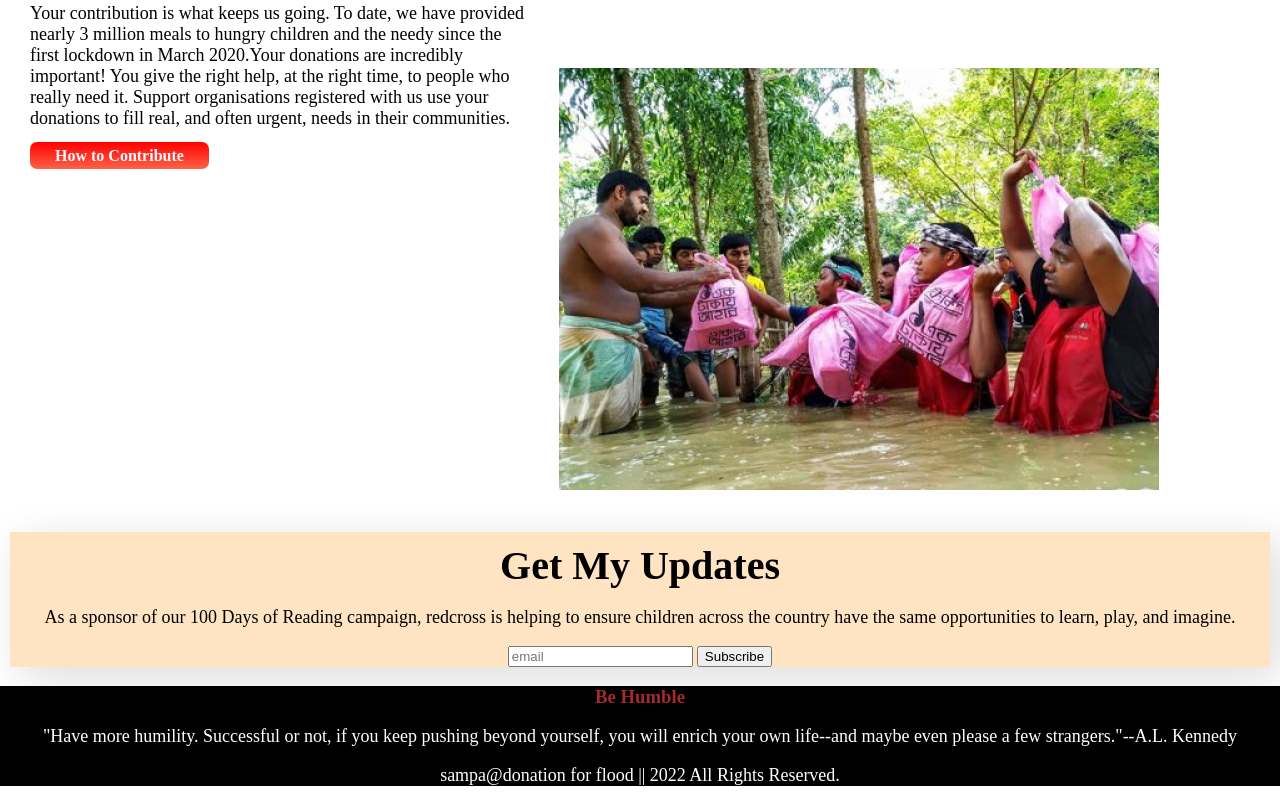
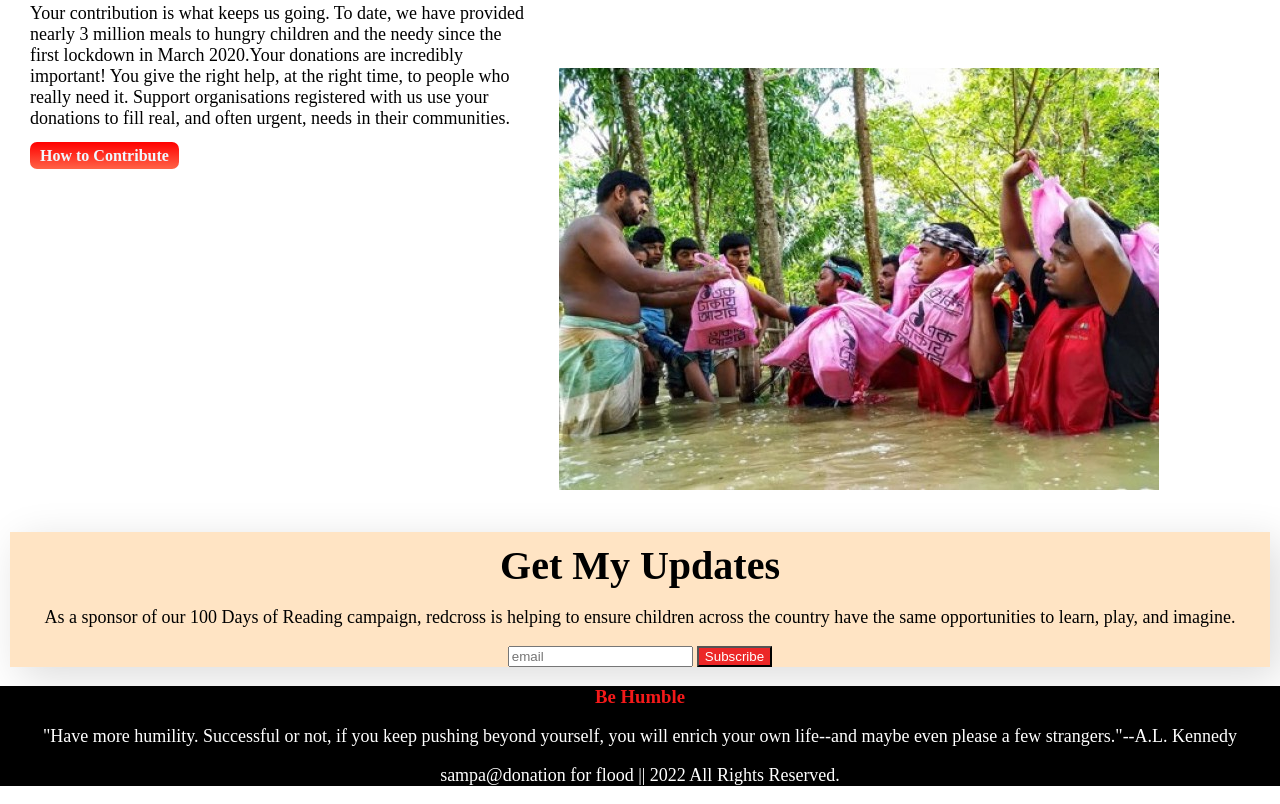
Before and after one commit to samtero/donate-today, a plain HTML site: page index.html in a window 1280 px wide. Shown: the part 1276-2080 px from the top of the page. Drawn offline with Linux system fonts and the light colour scheme; a web font is replaced by a local one.

Commit message:
final commit

```diff
--- a/index.html
+++ b/index.html
@@ -35,17 +35,12 @@
             <div class="box">500tk</div>
             <div class="box">1000tk</div>
             <div class="box">5000tk</div>
-
-
         </div>
         <div class="amount">
             <p> <u>Other Amount(Taka)</u></p>
         </div>
-
-
         <a class="link-button" target="_blank" href="redcross.com">Donate Now</a>
     </section>
-
     <section id="first">
         <h2>Our Donate Plan</h2>
         <p>DONATE TODAY AND YOUR SUPPORT WILL HELP MORE PEOPLE LIKE HAYDELY TO THRIVE, YOUR LITTLE HELP CAN SAVE A
@@ -91,12 +86,8 @@
             <p>As a sponsor of our 100 Days of Reading campaign, redcross is helping to ensure children across
                 the country have the same opportunities to learn, play, and imagine.</p>
             <input type="text" placeholder="email">
-            <button>Subscribe</button>
-
-
+            <button class="register">Subscribe</button>
         </div>
-
-
         </div>
     </section>
 </body>
--- a/style.css
+++ b/style.css
@@ -31,24 +31,21 @@ h2 {
 }
 
 h3 {
-    color: brown;
+    color: rgb(244, 25, 25);
 }
 
 p {
     font-size: 18px;
     line-height: normal;
-
-
 }
 
 .link-button {
     text-decoration: none;
-    padding: 5px 25px;
+    padding: 5px 10px;
     border-radius: 7px;
     background-image: linear-gradient(red, tomato);
     color: aliceblue;
     font-weight: 700;
-
 }
 
 .second-section {
@@ -84,7 +81,6 @@ p {
 
 .amount {
     color: gray;
-
 }
 
 .donation {
@@ -93,7 +89,6 @@ p {
 
 #first {
     text-align: center;
-
 }
 
 .green {
@@ -136,13 +131,17 @@ p {
 
 .second-para {
     box-sizing: border-box;
-    width: 10px 30px;
     background-color: bisque;
     margin: 10px;
-
     text-align: center;
     box-shadow: 10px 10px 40px gainsboro;
     block: size 50px;
+}
+
+.register {
+    background-color: rgb(236, 39, 39);
+    color: white;
+    margin-left: 0;
 }
 
 .footer-div {
```
